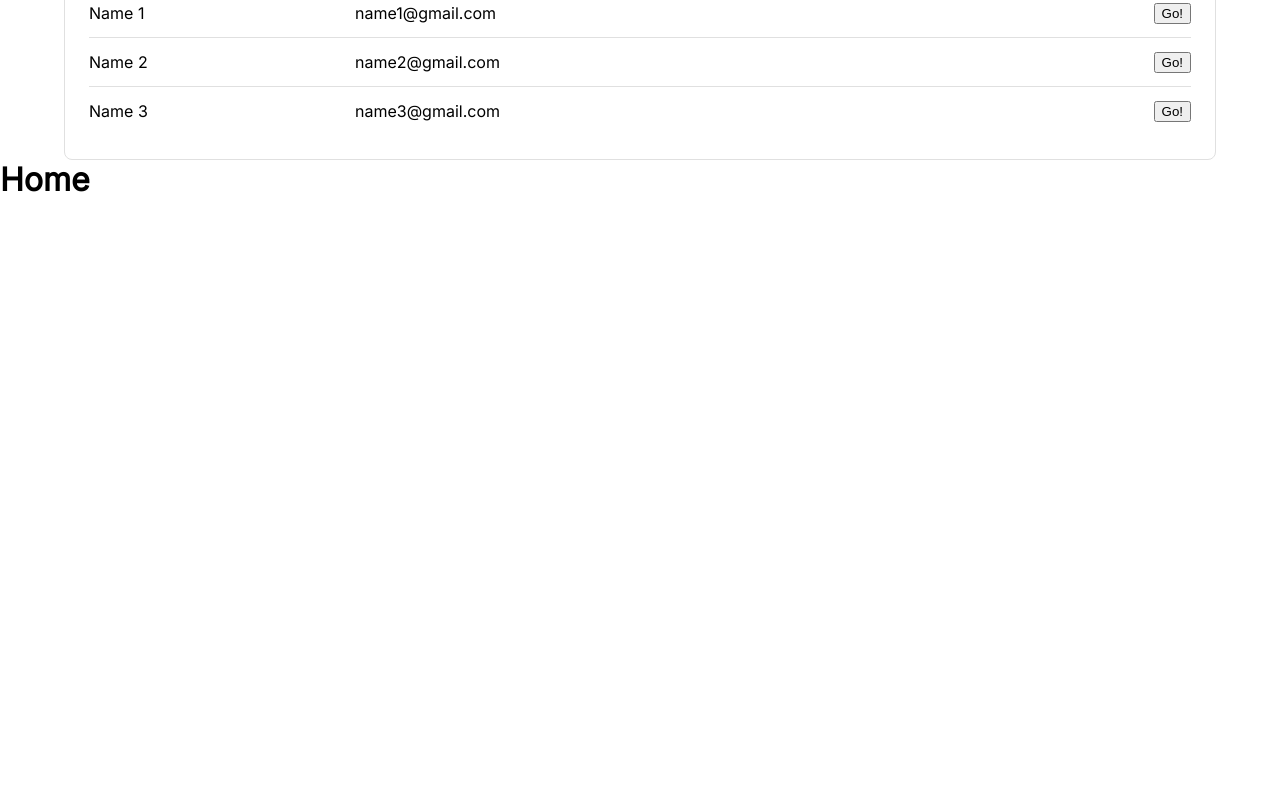
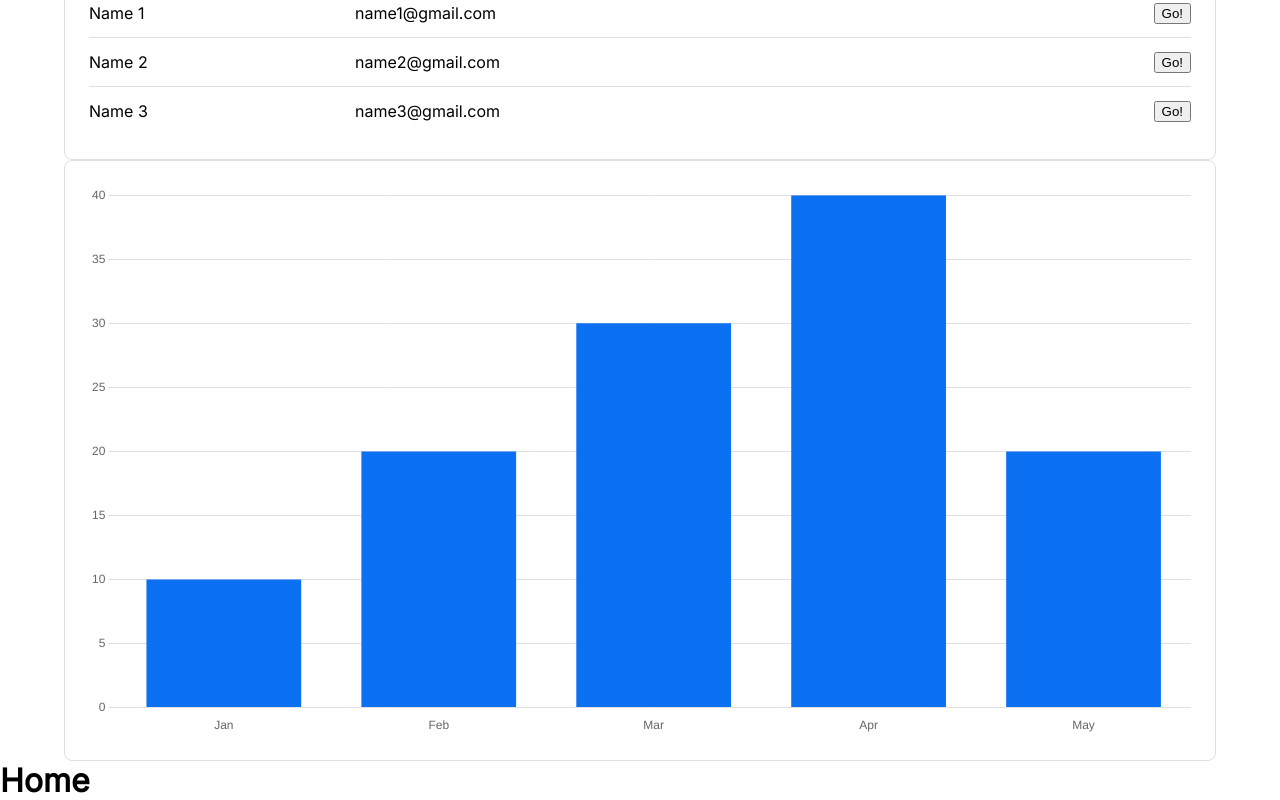
Before and after one commit to Mateus-Bittencourt/dnc-sales-dashboard-mts, a React (Vite) app: page /home in a window 1280 px wide. Shown: the part 522-1322 px from the top of the page. Before the commit the page ends 800 px from the top, so only its background shows below. Built offline with nearby package versions, Linux system fonts and the light colour scheme.

Commit message:
feat: add chart component

```diff
--- a/package.json
+++ b/package.json
@@ -14,7 +14,9 @@
     "@emotion/styled": "^11.13.5",
     "@mui/material": "^6.1.10",
     "@types/styled-components": "^5.1.34",
+    "chart.js": "^4.4.7",
     "react": "^18.3.1",
+    "react-chartjs-2": "^5.3.0",
     "react-dom": "^18.3.1",
     "react-router-dom": "^6.28.0",
     "styled-components": "^6.1.13"
--- /dev/null
+++ b/src/components/CustomChart.tsx
@@ -0,0 +1,80 @@
+import { useTheme } from 'styled-components'
+import {
+  Chart as ChartJS,
+  CategoryScale,
+  LinearScale,
+  BarElement,
+  PointElement,
+  LineElement,
+  Title,
+  Tooltip,
+  Legend,
+} from 'chart.js'
+import { Line, Bar } from 'react-chartjs-2'
+import { CustomChartProps } from '@/types'
+
+ChartJS.register(
+  CategoryScale,
+  LinearScale,
+  BarElement,
+  PointElement,
+  LineElement,
+  Title,
+  Tooltip,
+  Legend
+)
+
+function CustomChart(props: CustomChartProps) {
+  const { data, labels, type } = props
+  const theme = useTheme()
+  const options = {
+    responsive: true,
+    scaleShowVertical: false,
+    scales: {
+      x: {
+        border: {
+          display: false,
+        },
+        grid: {
+          display: false,
+        },
+        ticks: {
+          color: theme.typographies.subtitle,
+        },
+      },
+      y: {
+        border: {
+          display: false,
+        },
+        grid: {
+          color: theme.appDefaultStroke,
+        },
+        ticks: {
+          color: theme.typographies.subtitle,
+        },
+      },
+    },
+    plugins: {
+      legend: {
+        display: false,
+      },
+    },
+  }
+  const chartData = {
+    labels,
+    datasets: [
+      {
+        data,
+        borderColor: 'rgb(12, 112, 242)',
+        backgroundColor: 'rgba(12, 112, 242, 1)',
+      },
+    ],
+  }
+  return type == 'bar' ? (
+    <Bar options={options} data={chartData} />
+  ) : (
+    <Line options={options} data={chartData} />
+  )
+}
+
+export default CustomChart
--- a/src/components/index.ts
+++ b/src/components/index.ts
@@ -1,4 +1,5 @@
 export { default as AvatarList } from './AvatarList'
+export { default as CustomChart } from './CustomChart'
 export { default as CustomTable } from './CustomTable'
 export { default as FormComponent } from './FormComponent'
 export { default as Header } from './Header'
--- a/src/pages/Home.tsx
+++ b/src/pages/Home.tsx
@@ -1,4 +1,10 @@
-import { AvatarList, CardComponent, CustomTable, Header } from '@/components'
+import {
+  AvatarList,
+  CardComponent,
+  CustomChart,
+  CustomTable,
+  Header,
+} from '@/components'
 import { Container } from '@mui/material'
 import { currencyConverter } from '@/utils'
 
@@ -44,6 +50,13 @@
             rows={mockTableData.rows}
           />
         </CardComponent>
+        <CardComponent className="">
+          <CustomChart
+            data={[10, 20, 30, 40, 20]}
+            labels={['Jan', 'Feb', 'Mar', 'Apr', 'May']}
+            type="bar"
+          />
+        </CardComponent>
       </Container>
       <h1>Home</h1>
     </>
--- /dev/null
+++ b/src/types/customChart.d.ts
@@ -0,0 +1,5 @@
+export interface CustomChartProps {
+  labels: string[]
+  data: number[]
+  type: 'line' | 'bar'
+}
--- a/src/types/index.ts
+++ b/src/types/index.ts
@@ -1,4 +1,5 @@
 export * from './avatarList'
+export * from './customChart'
 export * from './customTable'
 export * from './theme'
 export * from './formComponent'
```
Also changed, not shown: 1 other file (tests, documents, lock files or other folders).
